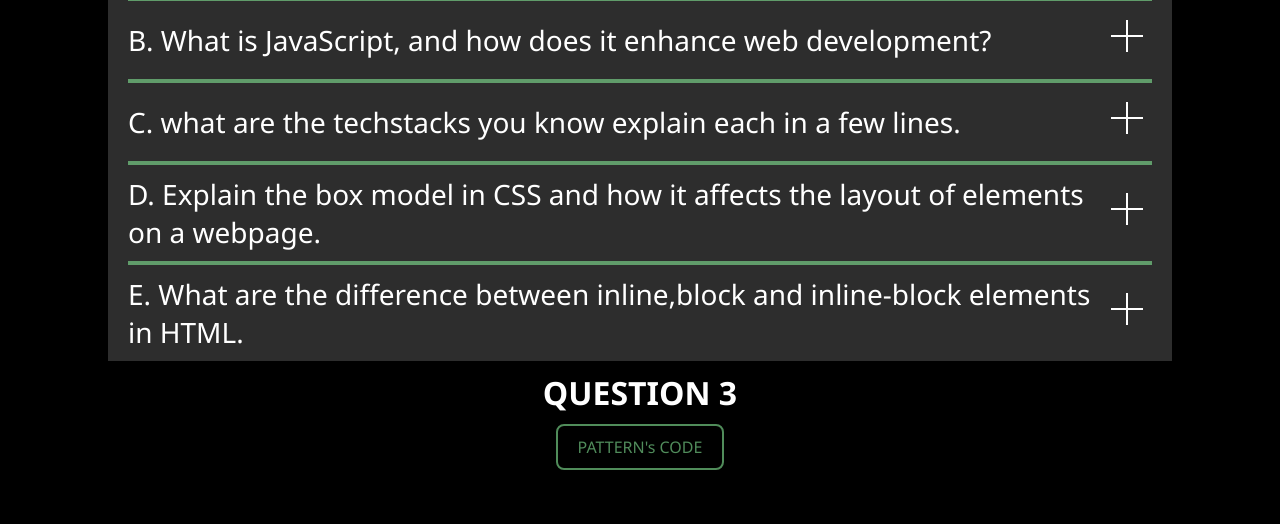
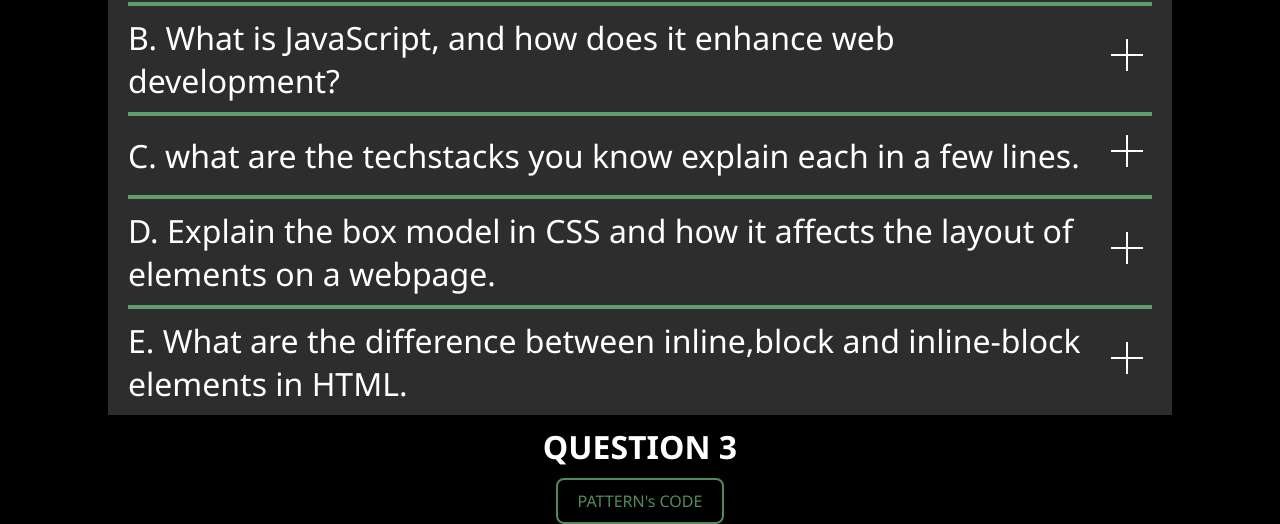
Before and after one commit to Ritik735/Ritik123, a plain HTML site: page index.html in a window 1280 px wide. Shown: the part 619-1143 px from the top of the page. Before the commit the page ends 1089 px from the top, so only its background shows below. Drawn offline with Linux system fonts and the light colour scheme.

Commit message:
Update style.css

```diff
--- a/style.css
+++ b/style.css
@@ -55,7 +55,7 @@ body {
     align-items: center;
     width: 80vw;
     height: max-content;
-    font-size: 28px;
+    font-size: 4vh;
     display: flex;
 
 }
```
